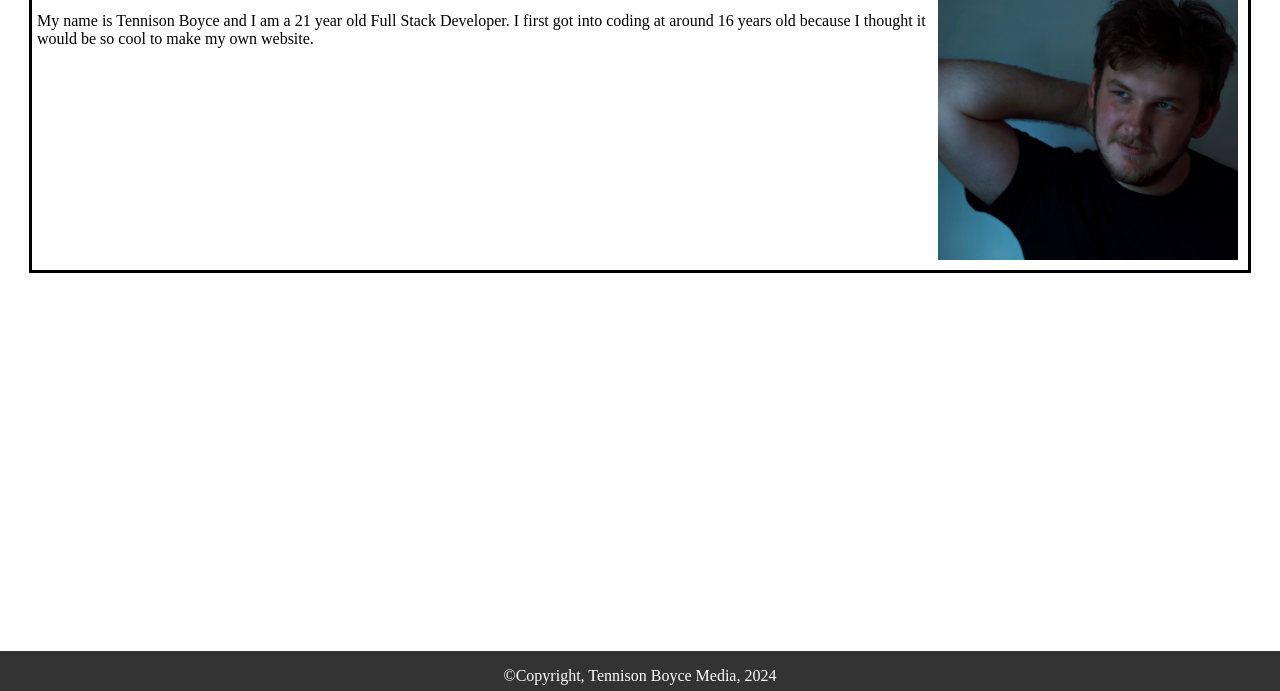
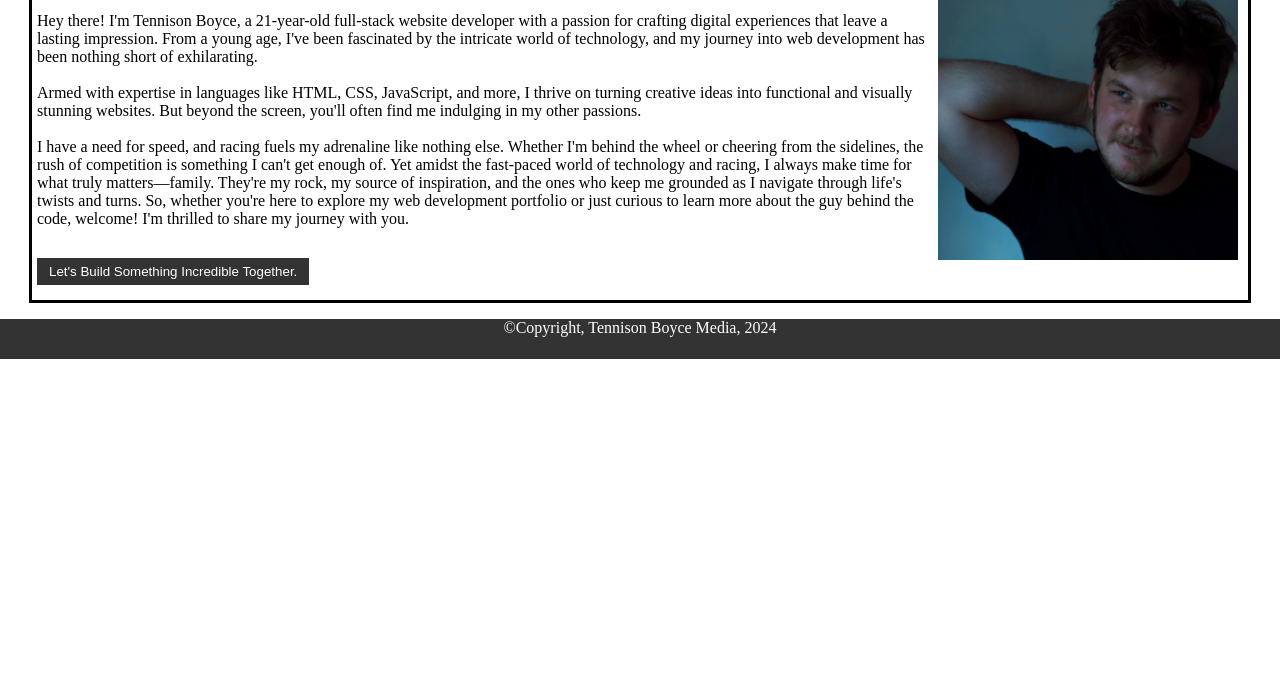
Before and after one commit to TennyBoy/tennyboy.github.io, a plain HTML site: page Front End/HTML/home.html in a window 1280 px wide. Shown: the part 109-800 px from the top of the page. Drawn offline with Linux system fonts and the light colour scheme.

Commit message:
New Edits

```diff
--- a/Front End/CSS/home.css
+++ b/Front End/CSS/home.css
@@ -1,10 +1,23 @@
 body {
     margin: 0;
+
+    -ms-overflow-style: none;
+    scrollbar-width: none;
+}
+
+::-webkit-scrollbar {
+    display: none;
+}
+
+#mainContent {
+
 }
 
 #top {
     width: 100%;
     margin: 0;
+    top: 0;
+    position: sticky;
 }
 
 #navigation {
@@ -70,23 +83,39 @@ li a:hover {
 }
 
 #aboutMeP1 {
-    display: flex;
     margin-top: 15px;
     margin-left: 5px;
     margin-right: 5px;
     margin-bottom: 15px;
 }
 
+#aboutMeButton {
+    border-style: none;
+
+    margin-top: 15px;
+    margin-left: 5px;
+    margin-right: 5px;
+    margin-bottom: 15px;
+
+    padding-top: 6px;
+    padding-left: 12px;
+    padding-right: 12px;
+    padding-bottom: 6px;
+
+    background-color: #333;
+    color: white;
+}
+
+#aboutMeButton:hover {
+    box-shadow: 3px 3px 5px 3px rgb(0, 0, 0);
+}
+
 footer {
     text-align: center;
     background-color: #333;
     color: white;
-    position: fixed;
+    position: static;
     bottom: 0;
     width: 100%;
     height: 2.5rem;
 }
-
-#footer {
-
-}
--- a/Front End/HTML/home.html
+++ b/Front End/HTML/home.html
@@ -37,10 +37,24 @@
 
         <p id="aboutMeP1">
 
-            My name is Tennison Boyce and I am a 21 year old Full Stack Developer. I first got into coding
-            at around 16 years old because I thought it would be so cool to make my own website.
+            Hey there! I'm Tennison Boyce, a 21-year-old full-stack website developer with a passion for crafting digital experiences
+            that leave a lasting impression. From a young age, I've been fascinated by the intricate world of technology, and my
+            journey into web development has been nothing short of exhilarating.<br><br>
+
+            Armed with expertise in languages like HTML, CSS, JavaScript, and more, I thrive on turning creative ideas into functional
+            and visually stunning websites. But beyond the screen, you'll often find me indulging in my other passions.<br><br>
+
+            I have a need for speed, and racing fuels my adrenaline like nothing else. Whether I'm behind the wheel or cheering from the
+            sidelines, the rush of competition is something I can't get enough of. Yet amidst the fast-paced world of technology and
+            racing, I always make time for what truly matters—family. They're my rock, my source of inspiration, and the ones who keep me
+            grounded as I navigate through life's twists and turns. So, whether you're here to explore my web development portfolio or
+            just curious to learn more about the guy behind the code, welcome! I'm thrilled to share my journey with you.
 
         </p>
+
+        <div id="boxShadow">
+            <button id="aboutMeButton">Let's Build Something Incredible Together.</button>
+        </div>
 
     </div>
 
```
